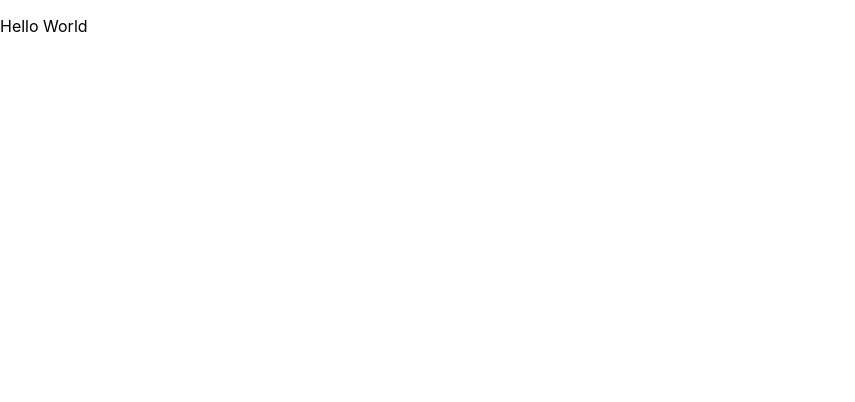
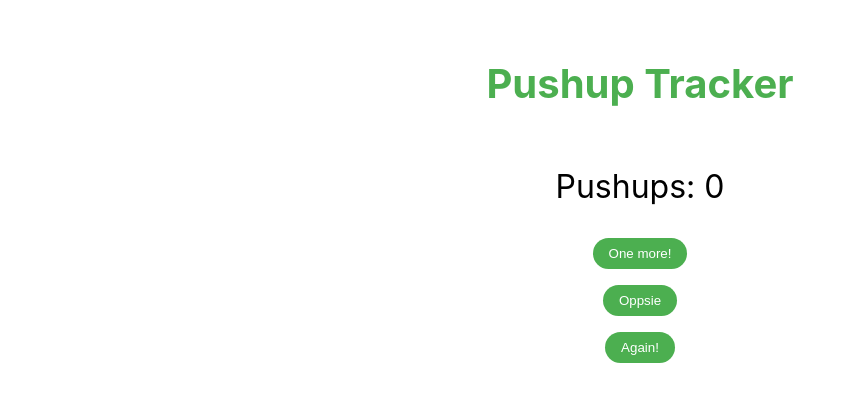
Before and after one commit to EdenDonenfeld/GreetingCard, a React (Create React App) app: page / in a window 1280 px wide. Shown: the top 402 px of the page, without its empty margins (0-855 px from the left). Built offline with nearby package versions, Linux system fonts and the light colour scheme.

Commit message:
finished push-up

```diff
--- a/src/App.tsx
+++ b/src/App.tsx
@@ -1,9 +1,10 @@
 import React from 'react';
 import './App.css';
+import PushupTracker from './components/PushupTracker';
 
 function App() {
   return (
-    <p>Hello World</p>
+    <PushupTracker />
   );
 }
 
--- /dev/null
+++ b/src/components/PushupTracker.css
@@ -0,0 +1,27 @@
+.pushup-container {
+    display: flex;
+    flex-direction: column;
+    align-items: center;
+    justify-content: center;
+    padding: 2rem;
+}
+
+.header {
+    font-size: 2.5rem;
+    font-weight: bold;
+    color: #4CAF50;
+}
+
+.pushups {
+    font-size: 2rem;
+}
+
+.pushup-container button {
+    padding: 0.5rem 1rem;
+    margin-bottom: 1rem;
+    color: #fff;
+    background-color: #4CAF50;
+    border: none;
+    border-radius: 1rem;
+    cursor: pointer;
+}
--- /dev/null
+++ b/src/components/PushupTracker.tsx
@@ -0,0 +1,19 @@
+import React from "react";
+import { useCounter } from "../hooks/use-counter";
+import './PushupTracker.css';
+
+const PushupTracker: React.FC = () => {
+    const { count, increment, decrement, reset } = useCounter(0);
+
+    return (
+        <div className="pushup-container">
+            <h1 className="header">Pushup Tracker</h1>
+            <p className="pushups">Pushups: {count}</p>
+            <button onClick={increment}>One more!</button>
+            <button onClick={decrement}>Oppsie</button>
+            <button onClick={reset}>Again!</button>
+        </div>
+    );
+}
+
+export default PushupTracker;
--- /dev/null
+++ b/src/hooks/use-counter.ts
@@ -0,0 +1,24 @@
+import { useState } from 'react';
+
+export const useCounter = (initialValue: number = 0) => {
+  const [count, setCount] = useState(initialValue);
+
+  const increment = () => {
+    setCount(prevCount => prevCount + 1)
+  };
+
+  const decrement = () => {
+    setCount(prevCount => prevCount - 1)
+  };
+
+  const reset = () => {
+    setCount(initialValue)
+  };
+
+  return {
+    count,
+    increment,
+    decrement,
+    reset,
+  };
+}
```
